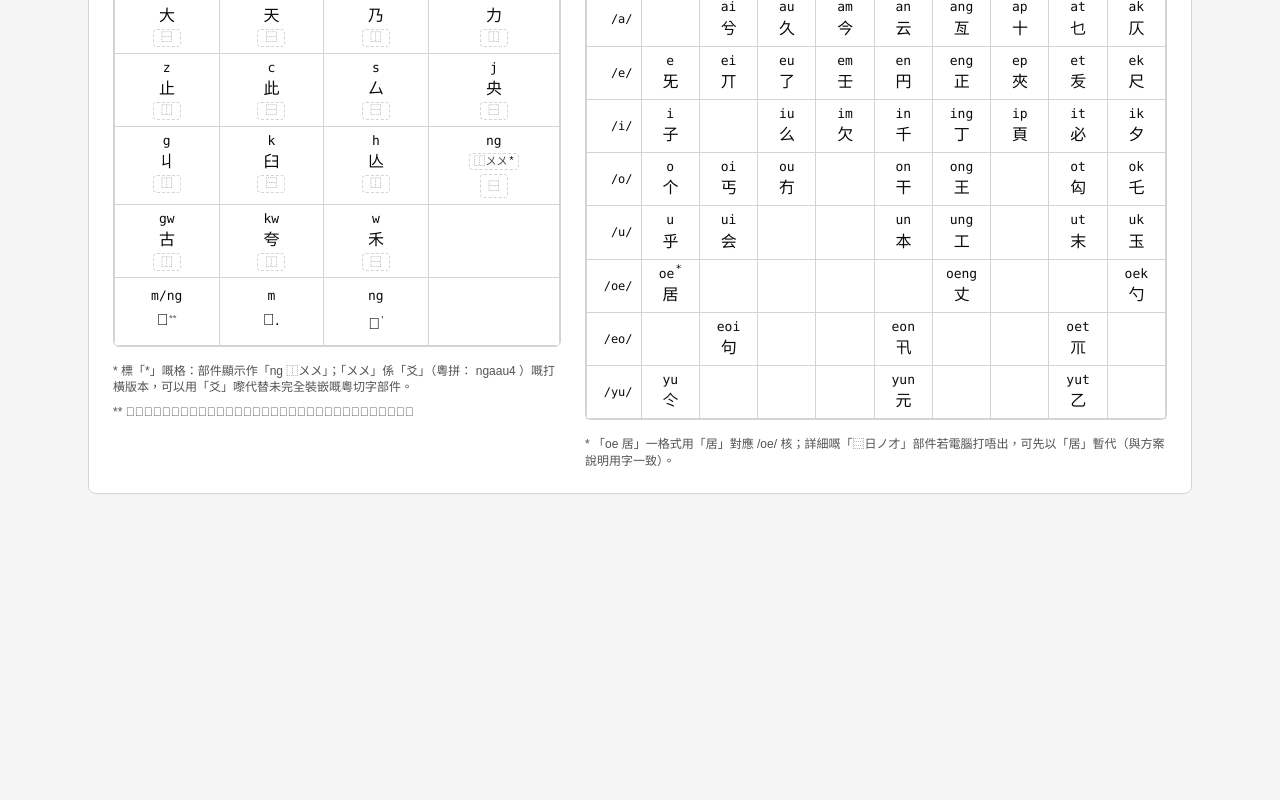
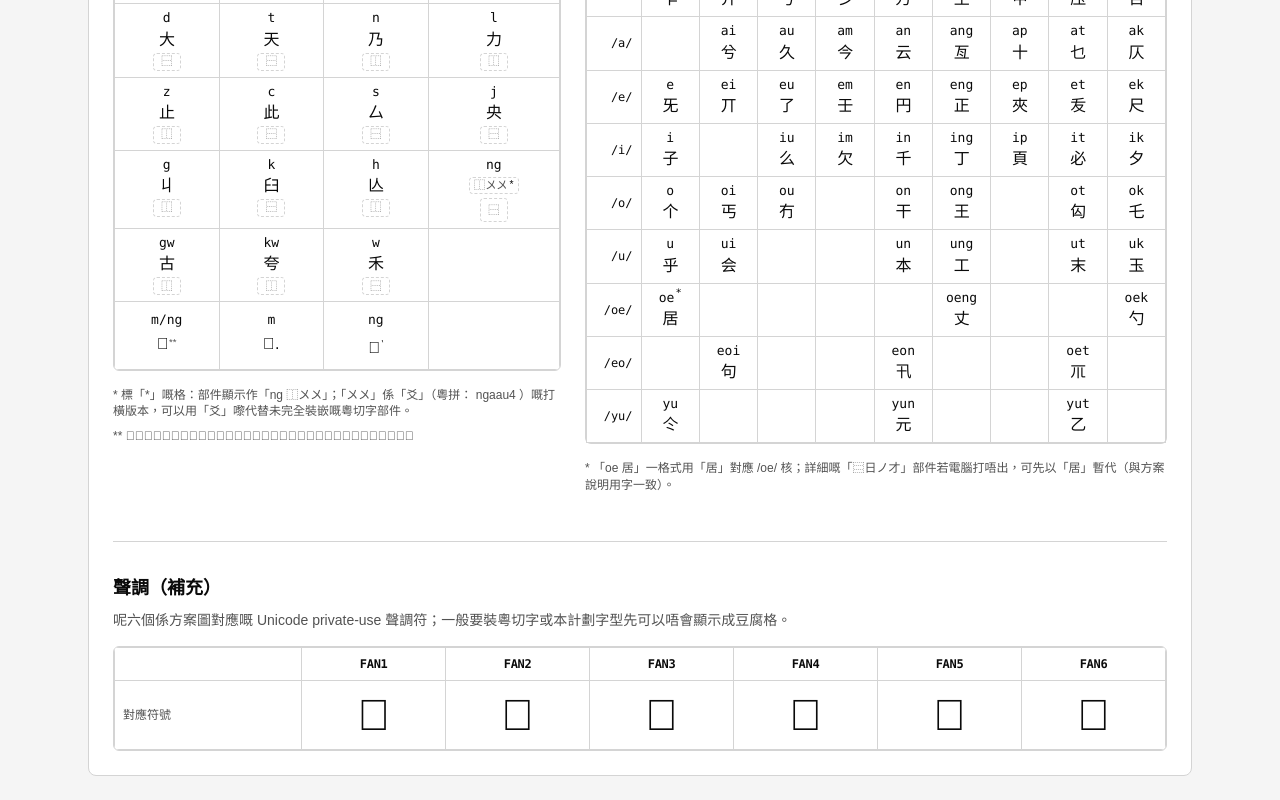
Before and after one commit to hakuryo1001/goetsuese-master-app-monorepo, a Next.js app in the folder frontend/: page /tools/jyutcitzi-phonology in a window 1280 px wide. Shown: the part 615-1415 px from the top of the page. Before the commit the page ends 1133 px from the top, so only its background shows below. Built offline with nearby package versions, Linux system fonts and the light colour scheme; no server answers; a web font is replaced by a local one.

Commit message:
fine table

```diff
--- a/frontend/app/(site)/tools/jyutcitzi-phonology/page.tsx
+++ b/frontend/app/(site)/tools/jyutcitzi-phonology/page.tsx
@@ -5,7 +5,7 @@ import JyutcitziPhonologyTables from "@/components/JyutcitziPhonologyTables";
 export const metadata = {
   title: "粵切字改革方案 · 聲母韻母表",
   description:
-    "粵語粵切字改革方案聲母（附 IDC）、韻母對照網格。reference tables—initials with ideographic composition cues; finals show Jyutping and gloss only.",
+    "粵切字改革方案聲母（附 IDC）、韻母對照網格；附 fan1–fan6 補充聲調區位符。Initials plus finals grids and supplementary tone glyphs (private-use Unicode).",
 };
 
 export default function JyutcitziPhonologyPage() {
@@ -31,7 +31,12 @@ export default function JyutcitziPhonologyPage() {
           <span className="mx-1 text-line">｜</span>
           <strong className="font-medium text-ink">韻母</strong>
           ：只標粵拼音節同參照字，唔加 IDC。
-          版面闊螢並排，細螢自動直向疊開。
+          版面自 <strong className="text-ink lg:hidden">細螢縱列</strong>
+          <span className="hidden lg:inline"> <strong className="text-ink">lg</strong> 開度起</span>
+          ，聲母同韻母會橫排並列；下面是 <strong className="font-medium text-ink">聲調補充</strong>
+          （
+          <span className="font-mono text-ink">fan1–fan6</span>
+          專區位符號）。
         </p>
       </header>
 
--- a/frontend/components/JyutcitziPhonologyTables.tsx
+++ b/frontend/components/JyutcitziPhonologyTables.tsx
@@ -1,4 +1,6 @@
 import {
+  FAN_TONE_MARKS,
+  FAN_TONE_SUPPLEMENT_NOTE,
   FINAL_CODAS,
   FINAL_ROWS,
   INITIAL_ROWS,
@@ -124,14 +126,15 @@ function renderFinalCell(cell: FinalCellModel | null | undefined, r: number, c:
   );
 }
 
-/** Side-by-side 聲母 (with IDC) / 韻母 (jyutping + gloss only). */
+/** 聲母 + 韻母 side‑by‑side (from `lg`); supplementary fan1–fan6 tone glyphs below. */
 export default function JyutcitziPhonologyTables() {
   return (
-    <div className="flex w-full flex-col gap-10 xl:flex-row xl:items-start xl:gap-6">
-      <section className="shrink-0 xl:max-w-md" aria-labelledby="jyutcitzi-ons-title">
+    <div className="flex w-full flex-col gap-12">
+      <div className="flex w-full flex-col gap-10 lg:flex-row lg:items-start lg:gap-6">
+        <section className="shrink-0 lg:max-w-md" aria-labelledby="jyutcitzi-ons-title">
         <h2
           id="jyutcitzi-ons-title"
-          className="mb-3 text-center text-lg font-semibold text-ink xl:text-left"
+          className="mb-3 text-center text-lg font-semibold text-ink lg:text-left"
         >
           聲母
         </h2>
@@ -153,7 +156,7 @@ export default function JyutcitziPhonologyTables() {
       <section className="min-w-0 flex-1 overflow-hidden" aria-labelledby="jyutcitzi-rimes-title">
         <h2
           id="jyutcitzi-rimes-title"
-          className="mb-3 text-center text-lg font-semibold text-ink xl:text-left"
+          className="mb-3 text-center text-lg font-semibold text-ink lg:text-left"
         >
           韻母
         </h2>
@@ -196,6 +199,63 @@ export default function JyutcitziPhonologyTables() {
         </div>
         <p className="mt-4 text-xs leading-snug text-ink-muted">* {PHONOLOGY_NOTES.oeFootnoteStar}</p>
       </section>
+      </div>
+
+      <section
+        className="border-t border-line pt-8"
+        aria-labelledby="jyutcitzi-fan-supplement"
+      >
+        <div className="mb-4 text-center lg:text-left">
+          <h2 id="jyutcitzi-fan-supplement" className="text-lg font-semibold text-ink">
+            聲調（補充）
+          </h2>
+          <p className="mt-2 max-w-3xl text-sm text-ink-muted">{FAN_TONE_SUPPLEMENT_NOTE}</p>
+        </div>
+        <div className="overflow-x-auto rounded-md border border-line bg-elevated/50">
+          <table className="w-full min-w-[36rem] border-collapse border border-line text-center text-sm text-ink">
+            <thead>
+              <tr>
+                <th
+                  scope="col"
+                  className="border border-line bg-elevated px-2 py-2 text-xs font-semibold"
+                />
+                {FAN_TONE_MARKS.map((t) => (
+                  <th
+                    key={t.key}
+                    scope="col"
+                    className="border border-line bg-elevated px-2 py-2 font-mono text-xs font-semibold uppercase tracking-tight"
+                  >
+                    {t.jyutping}
+                  </th>
+                ))}
+              </tr>
+            </thead>
+            <tbody>
+              <tr>
+                <th
+                  scope="row"
+                  className="border border-line bg-panel/60 px-2 py-2 text-left text-xs font-medium text-ink-muted"
+                >
+                  對應符號
+                </th>
+                {FAN_TONE_MARKS.map((t) => {
+                  const g = String.fromCodePoint(t.codePoint);
+                  return (
+                    <td key={t.key} className="border border-line px-2 py-3 align-middle">
+                      <span
+                        className="font-jcz text-4xl leading-none md:text-[2.75rem]"
+                        title={`${t.jyutping}`}
+                      >
+                        {g}
+                      </span>
+                    </td>
+                  );
+                })}
+              </tr>
+            </tbody>
+          </table>
+        </div>
+      </section>
     </div>
   );
 }
--- a/frontend/config/site-offerings.ts
+++ b/frontend/config/site-offerings.ts
@@ -51,7 +51,7 @@ export const siteOfferings: SiteOffering[] = [
     kind: "internal",
     title: "粵切字聲母韻母表",
     description:
-      "改革方案入面聲母（附 IDC）、韻母（粵拼＋參照字）對照網格。唔經伺服器。",
+      "改革方案聲母（IDC）、韻母網格；附 fan1–fan6 聲調補充區位符。唔經伺服器。",
     href: "/tools/jyutcitzi-phonology",
     cta: "開啟頁面",
   },
--- a/frontend/lib/jyutcitzi-reform/phonology-data.ts
+++ b/frontend/lib/jyutcitzi-reform/phonology-data.ts
@@ -216,6 +216,22 @@ export const FINAL_ROWS: FinalsRowSpec[] = [
   },
 ];
 
+/**
+ * Supplementary 「聲調」 glyphs (fan1–fan6 Private Use symbols from the reform infographic).
+ * Render with **`font-jcz`** or the matching bundled font — otherwise placeholders may appear.
+ */
+export const FAN_TONE_MARKS = [
+  { key: "fan1", jyutping: "fan1", codePoint: 0xf0776 },
+  { key: "fan2", jyutping: "fan2", codePoint: 0xf0771 },
+  { key: "fan3", jyutping: "fan3", codePoint: 0xf0772 },
+  { key: "fan4", jyutping: "fan4", codePoint: 0xf0777 },
+  { key: "fan5", jyutping: "fan5", codePoint: 0xf0774 },
+  { key: "fan6", jyutping: "fan6", codePoint: 0xf0775 },
+] as const;
+
+export const FAN_TONE_SUPPLEMENT_NOTE =
+  "呢六個係方案圖對應嘅 Unicode private-use 聲調符；一般要裝粵切字或本計劃字型先可以唔會顯示成豆腐格。";
+
 export const PHONOLOGY_NOTES = {
   initialsNgYaoStar:
     "標「*」嘅格：部件顯示作「ng ⿰〤〤」；「〤〤」係「爻」（粵拼： ngaau4 ）嘅打橫版本，可以用「爻」嚟代替未完全裝嵌嘅粵切字部件。",
```
